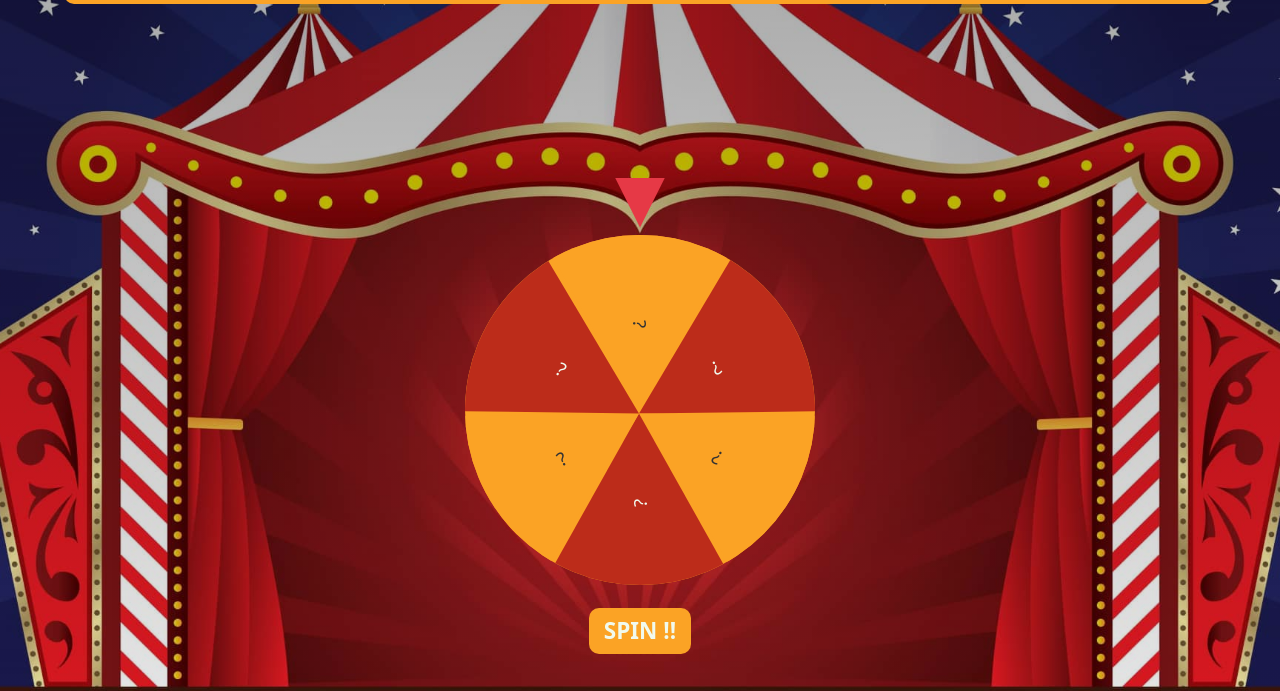
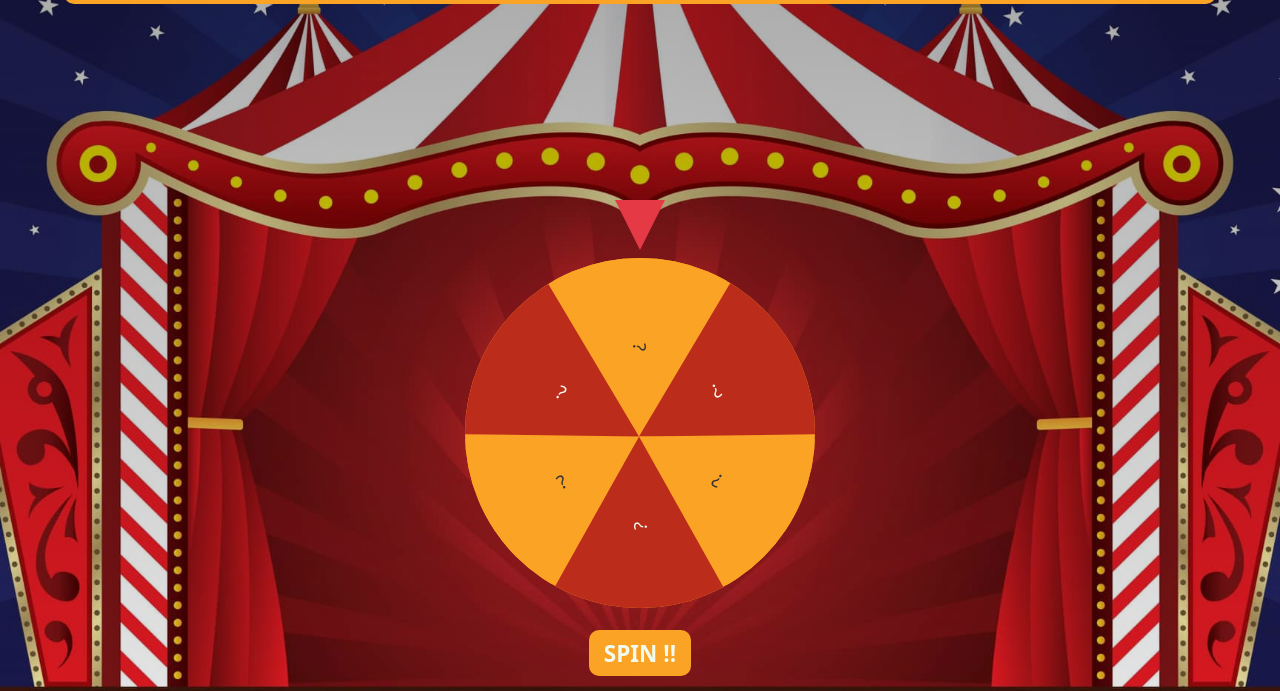
Before and after one commit to MathieuDacheux/randomRoulette_3monthsDev, a plain HTML site: page index.html in a window 1280 px wide. Shown: the part 109-800 px from the top of the page. Drawn offline with Linux system fonts and the light colour scheme.

Commit message:
Update style.css

```diff
--- a/public/css/style.css
+++ b/public/css/style.css
@@ -77,7 +77,7 @@ main {
     align-items: center;
     justify-content: flex-end;
     flex-direction: column;
-    padding-bottom: 2.5rem;
+    padding-bottom: 1rem;
 }
 
 /* Triangle */
```
